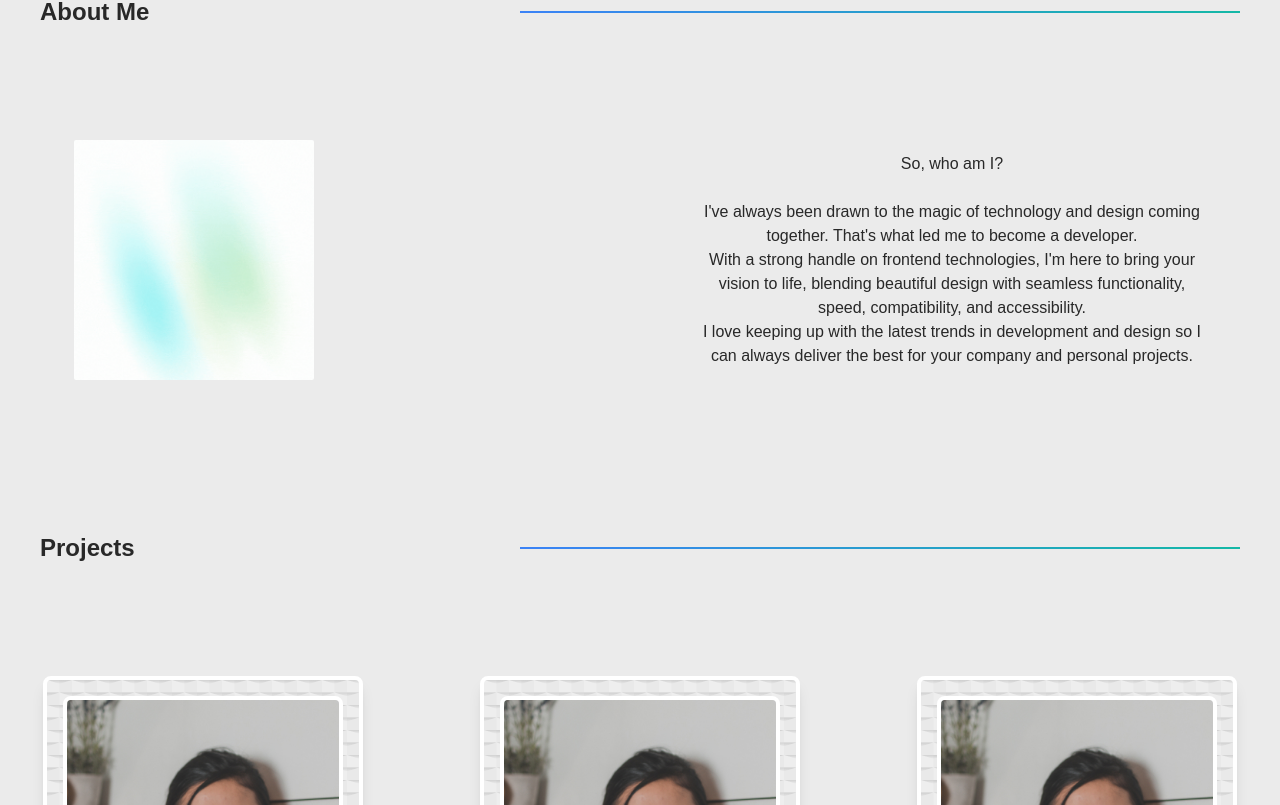
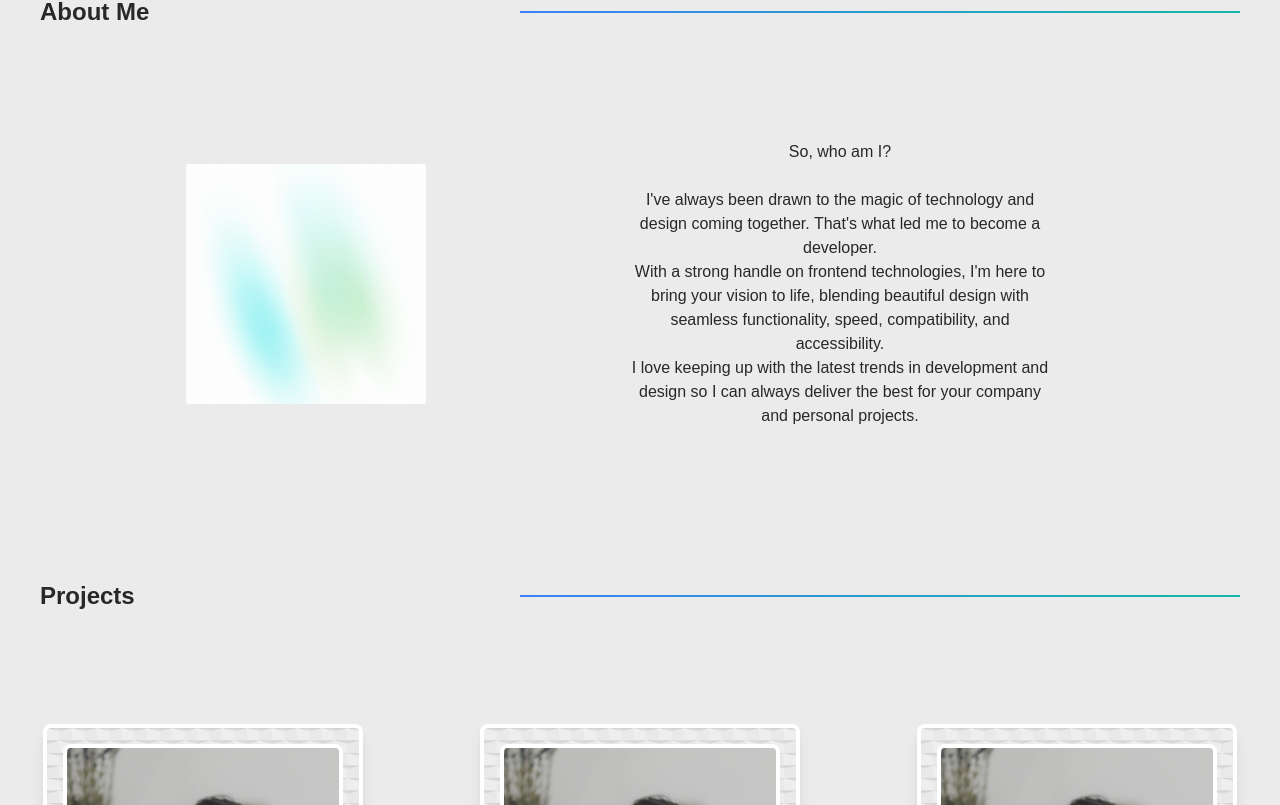
Before and after one commit to shay122990/next-portfolio, a Next.js app: page / in a window 1280 px wide. Shown: the part 795-1600 px from the top of the page. Built offline with nearby package versions, Linux system fonts and the light colour scheme; a web font is replaced by a local one.

Commit message:
about section layout

```diff
--- a/src/app/components/about/About.tsx
+++ b/src/app/components/about/About.tsx
@@ -5,7 +5,7 @@ const About = () => {
   return (
     <section className="w-full flex flex-col items-center">
       <Divider text="About Me" id="about" />
-      <article className="w-full px-1 flex flex-row text-center items-center justify-center gap-96">
+      <article className="w-full px-1 flex flex-col lg:flex-row text-center items-center justify-center gap-6 lg:gap-40">
         <Image
           src="/images/logo.gif"
           alt="Profile Picture"
@@ -13,7 +13,7 @@ const About = () => {
           height={200}
           className="h-60 w-60 object-cover rounded-sm"
         />
-        <div className='w-2/5'>
+        <div className="w-full lg:w-2/5 px-10">
           <h2>So, who am I?</h2>
           <p>
             <br />
```
Lines whose indentation alone changed are shown as unchanged.
